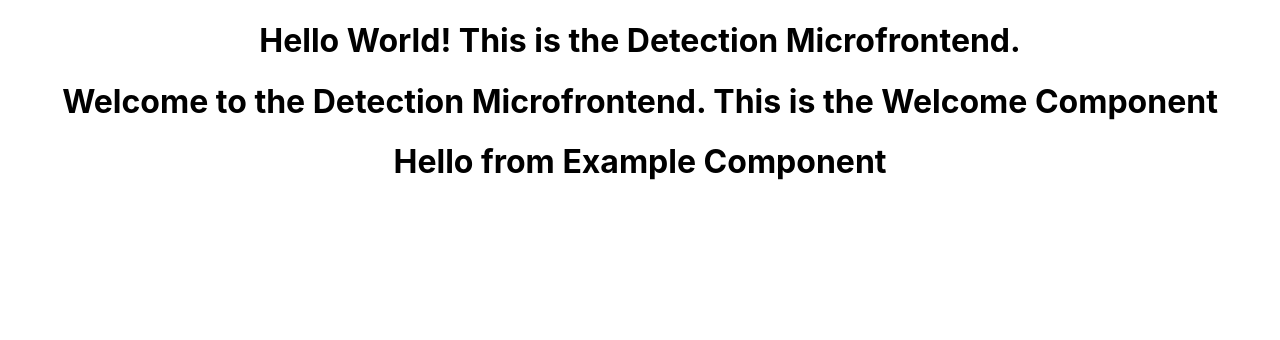
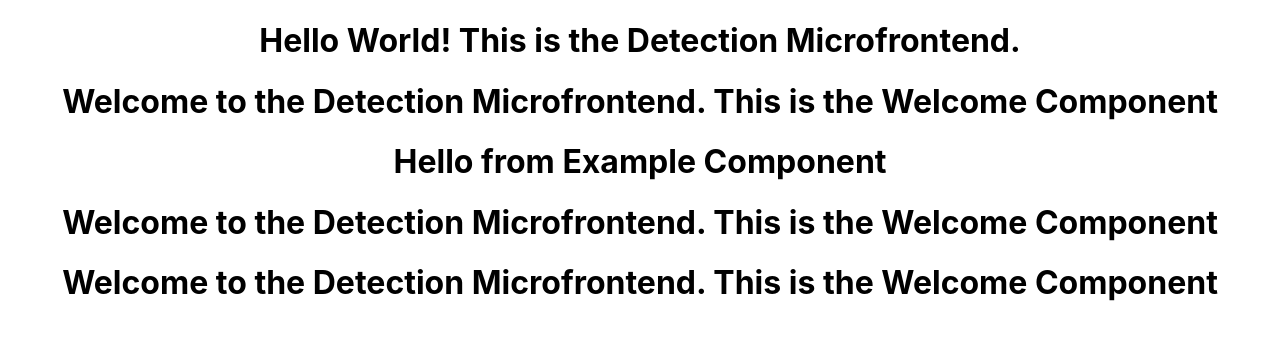
Before and after one commit to PrajwalBS-coder/Front-End, a React (Create React App) app: page / in a window 1280 px wide. Shown: the top 340 px of the page. Built offline with nearby package versions, Linux system fonts and the light colour scheme.

Commit message:
Add duplicate Welcome components and standardize quote style
- Add two additional Welcome component instances to App.js
- Convert single quotes to double quotes in import statements for consistency

```diff
--- a/src/App.js
+++ b/src/App.js
@@ -1,7 +1,7 @@
-import './App.css';
-import Greet from './components/Greet';
-import Welcome from './components/Welcome';
-import { Example } from './components/Expmple';
+import "./App.css";
+import Greet from "./components/Greet";
+import Welcome from "./components/Welcome";
+import { Example } from "./components/Expmple";
 
 function App() {
   return (
@@ -9,6 +9,8 @@ function App() {
       <Greet />
       <Welcome />
       <Example />
+      <Welcome />
+      <Welcome />
     </div>
   );
 }
```
